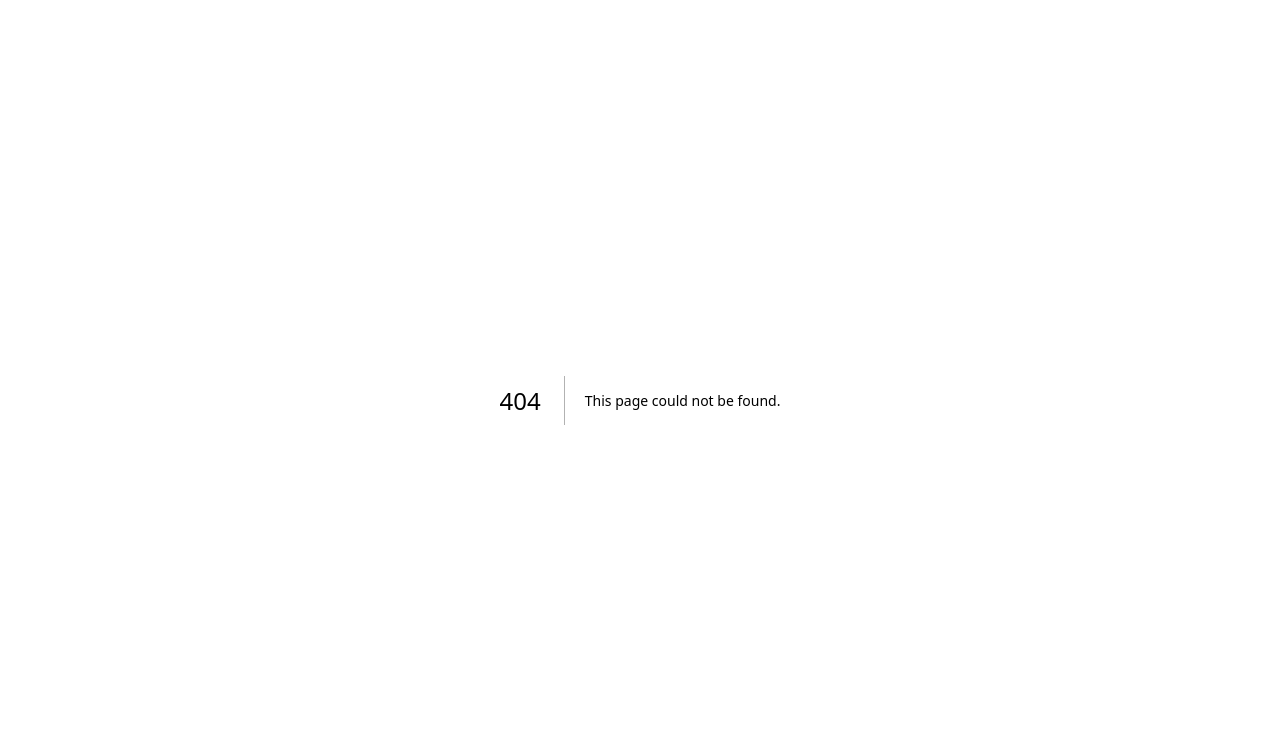
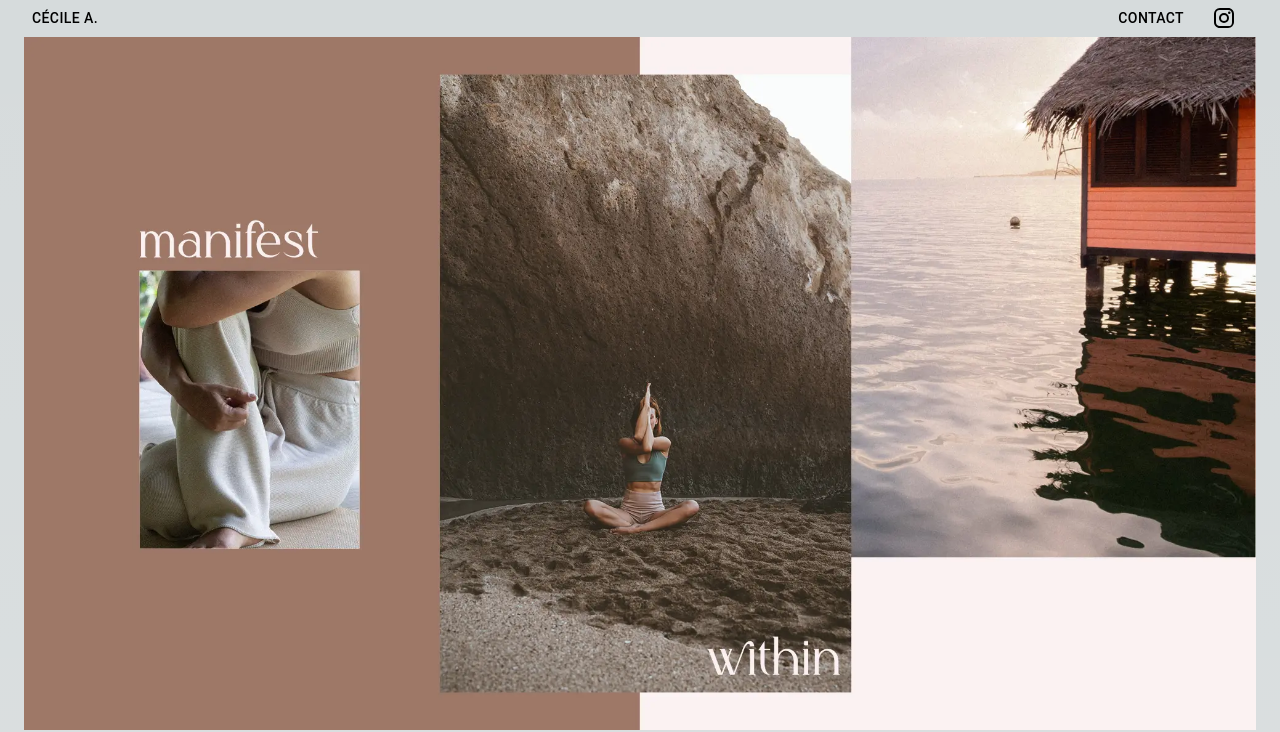
Before and after one commit to nicolasgodineau/portfolio_cecile, a Next.js app: page /portfolio in a window 1280 px wide. Before the commit this address had no page. Shown: the top 732 px of the page. Built offline with nearby package versions, Linux system fonts and the light colour scheme.

Commit message:
Créations des pages + Teste d'affichage d'un projet

```diff
--- /dev/null
+++ b/app/Components/header.tsx
@@ -0,0 +1,28 @@
+import { Box, Button, Container } from "@mui/material";
+import Link from "next/link";
+import React from "react";
+import InstagramIcon from "@mui/icons-material/Instagram";
+
+function header() {
+    return (
+        <Container maxWidth="xl" disableGutters sx={{ display: "flex" }}>
+            <Box sx={{ flexGrow: "1" }}>
+                <Link href="/">
+                    <Button sx={{ color: "black" }}>Cécile A.</Button>
+                </Link>
+            </Box>
+            <Box>
+                <Link href="/contact">
+                    <Button sx={{ color: "black" }}>Contact</Button>
+                </Link>
+                <Link href="www.google.com">
+                    <Button sx={{ color: "black" }}>
+                        <InstagramIcon />
+                    </Button>
+                </Link>
+            </Box>
+        </Container>
+    );
+}
+
+export default header;
--- /dev/null
+++ b/app/portfolio/page.tsx
@@ -0,0 +1,33 @@
+import React from "react";
+import { Container, Typography } from "@mui/material";
+import Header from "../Components/header";
+import Image from "next/image";
+
+import fs from "fs";
+import path from "path";
+
+function portfolio() {
+    const imageDirectory = "/images/portfolio/projet1/";
+    const images = fs.readdirSync(
+        path.join(process.cwd(), "public", imageDirectory)
+    );
+
+    return (
+        <Container maxWidth="xl" sx={{}}>
+            <Header />
+            {images.map((image, index) => (
+                <div key={index}>
+                    <Image
+                        src={`${imageDirectory}${image}`}
+                        alt={`Image ${index}`}
+                        width={2000}
+                        height={1125}
+                        style={{ maxWidth: "100%", height: "auto" }}
+                    />
+                </div>
+            ))}
+        </Container>
+    );
+}
+
+export default portfolio;
```
Also changed, not shown: app/contact/page.tsx (+6 -1 lines).
